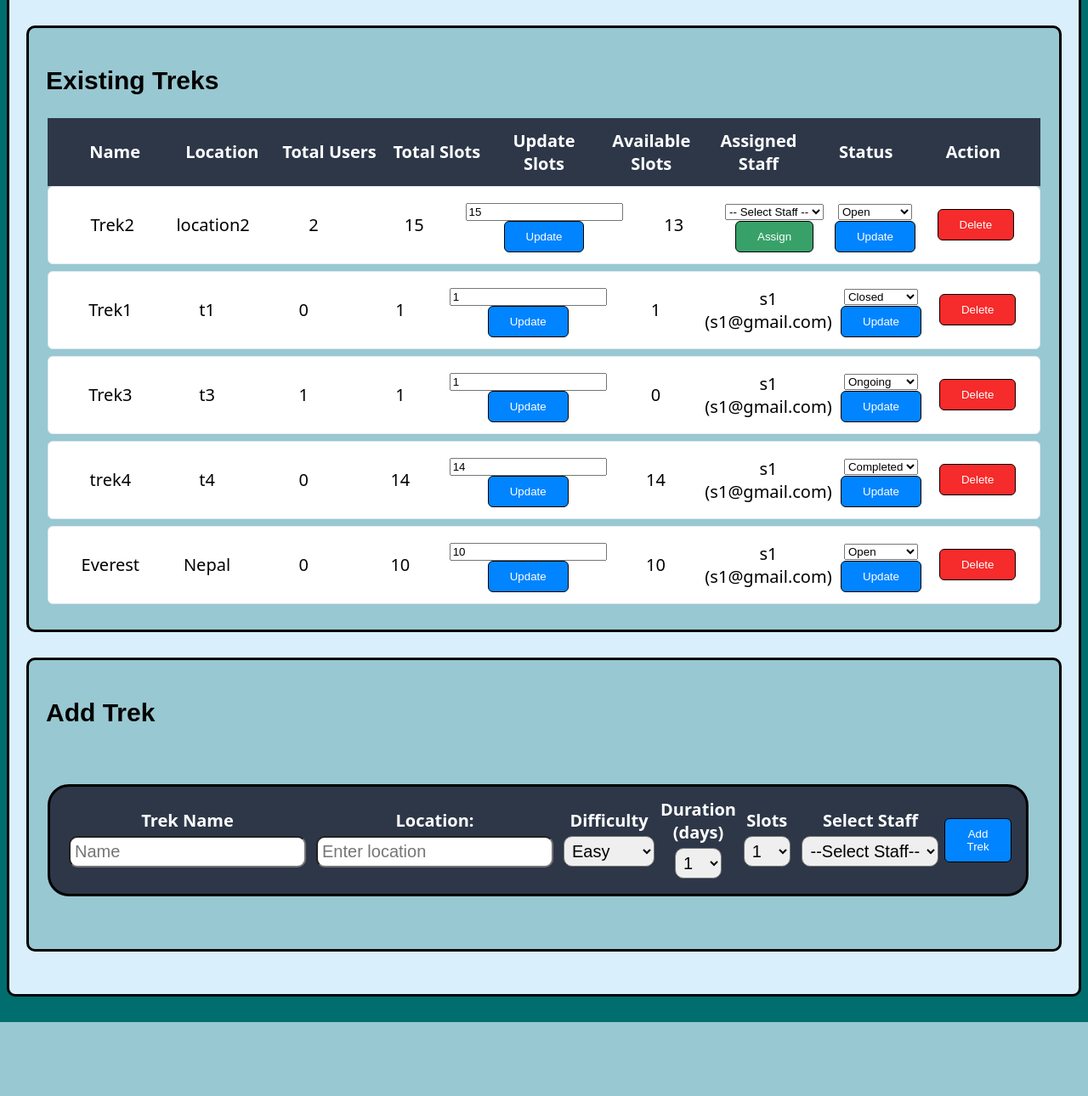
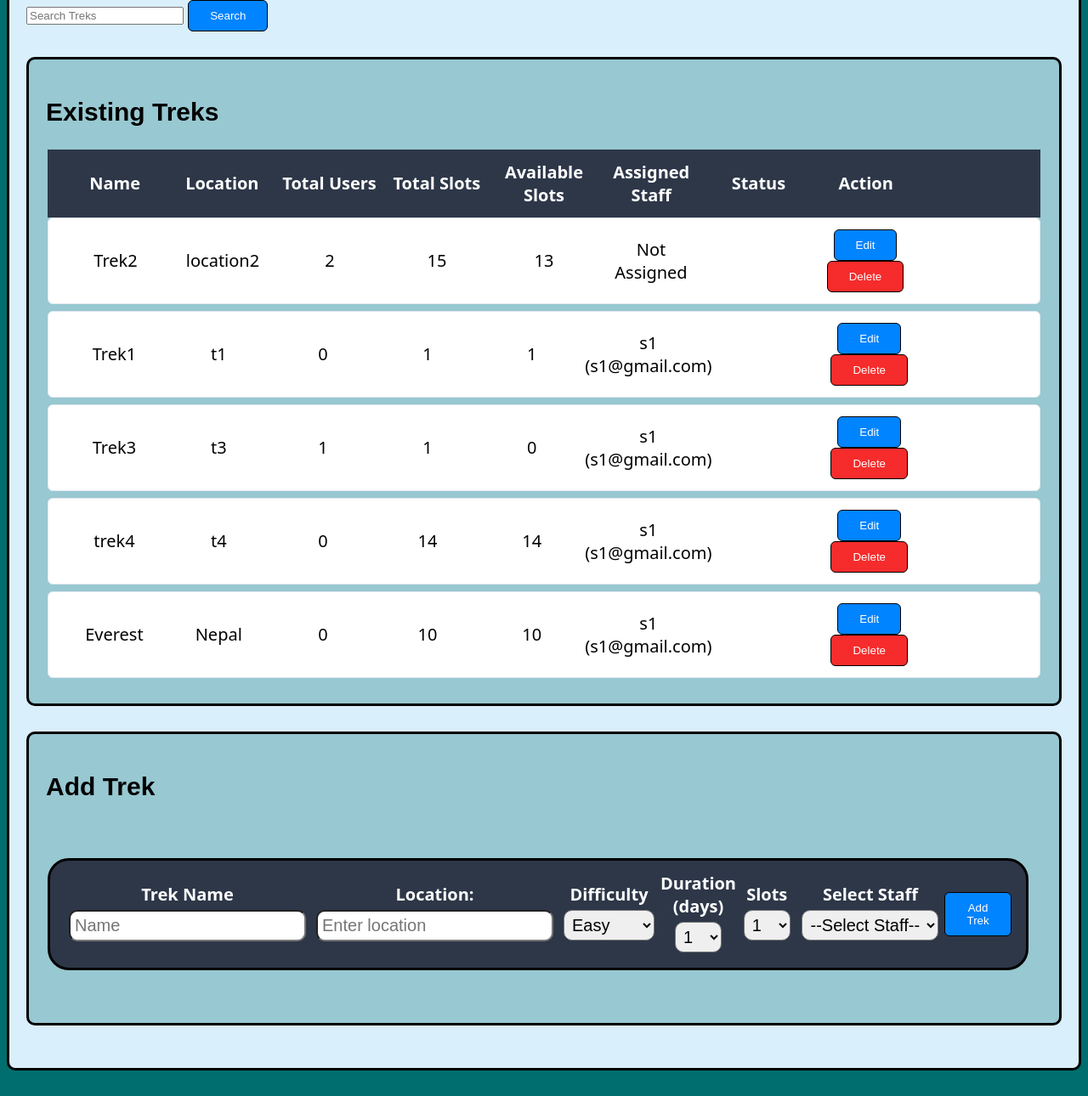
Before and after one commit to 25f2004244/trekking-management-application, a Flask app: page /admin_dashboard?section=treks in a window 1280 px wide. Shown: the part 125-1415 px from the top of the page at 85% size. Before the commit the page ends 1328 px from the top, so only its background shows below. Run offline with Flask 3, Linux system fonts and the light colour scheme; a user stored in the database is signed in.

Commit message:
Added Search Functionality and Fixed Bugs Across Dashboards.

```diff
--- a/main.py
+++ b/main.py
@@ -8,14 +8,6 @@ app.secret_key='trek-secret-key'
 app.config['SQLALCHEMY_DATABASE_URI'] = 'sqlite:///database.db'
 
 db.init_app(app)
-
-# users = user_model.query.all()
-# for user in users:
-#     user.is_active = True
-# db.session.commit()
-
-
-
 
 with app.app_context():
     db.create_all()
@@ -115,6 +107,9 @@ def signup():
         email = request.form.get('email')
         password = request.form.get('password')
         role = request.form.get('role')
+
+        if role not in ('user', 'staff'):
+            return "Invalid role"
         check_user = user_model.query.filter_by(email=email).first()
 
         if check_user:
@@ -143,68 +138,86 @@ def admin_dashboard():
         return redirect(url_for('admin_login'))
 
     section=request.args.get('section','dashboard')
+    search_query = request.args.get('search', '').strip()
     data = None
-
     total_staff = user_model.query.filter_by(role='staff',is_active=True,is_approved=True).count()
-    approved_staff = user_model.query.filter_by(role='staff', is_approved=True,is_active=True).all()
-    not_approved_staff = user_model.query.filter_by(role='staff', is_approved=False,is_active=True).all()
-    blacklisted_staff = user_model.query.filter_by(role='staff', is_active=False).all()
-
-    blacklisted_users = user_model.query.filter_by(role='user', is_active=False).all()
-
     total_users = user_model.query.filter_by(role='user',is_active=True).count()
     total_treks = trek_model.query.count()
     total_bookings = booking_model.query.count()
 
-    if section == 'users':
-        data = user_model.query.filter_by(role='user').all()
+    name_filter = None
+    if search_query:
+        name_filter = (user_model.username.ilike(f'%{search_query}%')) | (user_model.email.ilike(f'%{search_query}%'))
 
-    elif section == 'staff':
-        data = user_model.query.filter_by(role='staff').all()
+    approved_staff_q = user_model.query.filter_by(role='staff', is_approved=True, is_active=True)
+    not_approved_staff_q = user_model.query.filter_by(role='staff', is_approved=False, is_active=True)
+    blacklisted_staff_q = user_model.query.filter_by(role='staff', is_active=False)
+
+    if section == 'staff' and name_filter is not None:
+        approved_staff = approved_staff_q.filter(name_filter).all()
+        not_approved_staff = not_approved_staff_q.filter(name_filter).all()
+        blacklisted_staff = blacklisted_staff_q.filter(name_filter).all()
+    else:
+        approved_staff = approved_staff_q.all()
+        not_approved_staff = not_approved_staff_q.all()
+        blacklisted_staff = blacklisted_staff_q.all()
+
+    active_users_q = user_model.query.filter_by(role='user', is_active=True)
+    blacklisted_users_q = user_model.query.filter_by(role='user', is_active=False)
+
+    if section == 'users' and name_filter is not None:
+        data = active_users_q.filter(name_filter).all()
+        blacklisted_users = blacklisted_users_q.filter(name_filter).all()
+    else:
+        data = active_users_q.all()
+        blacklisted_users = blacklisted_users_q.all()
+
+    if section == 'treks':
+        if search_query:
+            data = trek_model.query.filter(
+                (trek_model.name.ilike(f'%{search_query}%')) | (trek_model.location.ilike(f'%{search_query}%'))
+            ).all()
+        else:
+            data = trek_model.query.all()
 
     elif section == 'bookings':
-        data = trek_model.query.order_by(trek_model.trek_id.desc()).all()
+        if search_query:
+            data = trek_model.query.filter(trek_model.name.ilike(f'%{search_query}%')).order_by(trek_model.trek_id.desc()).all()
+        else:
+            data = trek_model.query.order_by(trek_model.trek_id.desc()).all()
 
-    elif section == 'treks':
-        data = trek_model.query.all()
-
-    return render_template('admin_dashboard.html',section=section,data=data,total_users=total_users,total_staff=total_staff,total_treks=total_treks,total_bookings=total_bookings,approved_staff=approved_staff,not_approved_staff=not_approved_staff,blacklisted_staff=blacklisted_staff,blacklisted_users=blacklisted_users)
+    return render_template('admin_dashboard.html',section=section,data=data,total_users=total_users,total_staff=total_staff,total_treks=total_treks,total_bookings=total_bookings,approved_staff=approved_staff,not_approved_staff=not_approved_staff,blacklisted_staff=blacklisted_staff,blacklisted_users=blacklisted_users,search_query=search_query)
 
 
 @app.route('/add_trek',methods=['POST'])
 def add_trek():
+    if 'role' not in session or session['role'] != 'admin':
+        return redirect(url_for('admin_login'))
     name = request.form['name']
     difficulty = request.form['difficulty']
-    duration = request.form['duration']
-    slots = request.form['slots']
+    duration = int(request.form['duration'])
+    slots = int(request.form['slots'])
 
     staff_id=request.form.get('staff_id')
-    if staff_id=="":
-        staff_id=None
+    if staff_id:
+        staff_id = int(staff_id)
+    else:
+        staff_id = None
 
     location=request.form.get('location')
     if not location:
         location = "to be announced"
 
-    new_trek = trek_model(name=name,difficulty=difficulty,duration=duration,slots=slots,assigned_staff=staff_id,status='open',location=location)
+    new_trek = trek_model(name=name,difficulty=difficulty,duration=duration,slots=slots,assigned_staff=staff_id,status='Open',location=location)
     db.session.add(new_trek)
     db.session.commit()
     return redirect(url_for('admin_dashboard', section='treks'))
 
 
-@app.route('/assign_staff/<int:trek_id>', methods=['POST'])
-def assign_staff(trek_id):
-    staff_id = request.form.get('staff_id')
-    trek = trek_model.query.get(trek_id)
-
-    if staff_id:
-        trek.assigned_staff = int(staff_id)
-        db.session.commit()
-    return redirect(url_for('admin_dashboard',section='treks'))
-
-
 @app.route('/approve_staff/<int:id>')
 def approve_staff(id):
+    if 'role' not in session or session['role'] != 'admin':
+        return redirect(url_for('admin_login'))
     user = db.session.get(user_model, id)
     user.is_approved = True
     db.session.commit()
@@ -213,22 +226,19 @@ def approve_staff(id):
 
 @app.route('/remove_staff/<int:id>')
 def remove_staff(id):
+    if 'role' not in session or session['role'] != 'admin':
+        return redirect(url_for('admin_login'))
     user = db.session.get(user_model,id)
     user.is_approved = False
     db.session.commit()
     return redirect(url_for('admin_dashboard',section='staff'))
 
 
-@app.route('/reject_staff/<int:id>',methods=['POST'])
-def reject_staff(id):
-    user = db.session.get(user_model,id)
-    user.is_approved = False
-    db.session.commit()
-    return redirect(url_for('admin_dashboard' , section='staff'))
-
 
 @app.route('/blacklist/<int:id>')
 def blacklist(id):
+    if 'role' not in session or session['role'] != 'admin':
+        return redirect(url_for('admin_login'))
     user = db.session.get(user_model,id)
     if user.role=='staff':
         user.is_active = False
@@ -238,10 +248,14 @@ def blacklist(id):
         user.is_active=False
         db.session.commit()
         return redirect(url_for('admin_dashboard',section='users'))
+    else:
+        return "Cannot blacklist Admin!"
 
 
 @app.route('/remove_staff_blacklist/<int:id>')
 def remove_staff_blacklist(id):
+    if 'role' not in session or session['role'] != 'admin':
+        return redirect(url_for('admin_login'))
     user = db.session.get(user_model,id)
     user.is_active = True
     db.session.commit()
@@ -250,6 +264,8 @@ def remove_staff_blacklist(id):
 
 @app.route('/remove_user_blacklist/<int:id>')
 def remove_user_blacklist(id):
+    if 'role' not in session or session['role'] != 'admin':
+        return redirect(url_for('admin_login'))
     user = db.session.get(user_model,id)
     user.is_active = True
     db.session.commit()
@@ -258,28 +274,42 @@ def remove_user_blacklist(id):
 
 @app.route('/delete_trek/<int:id>',methods=['POST'])
 def delete_trek(id):
+    if 'role' not in session or session['role'] != 'admin':
+        return redirect(url_for('admin_login'))
     trek = db.session.get(trek_model, id)
     db.session.delete(trek)
     db.session.commit()
     return redirect(url_for('admin_dashboard', section='treks'))
 
 
-@app.route('/update_slots_admin/<int:id>', methods=['POST'])
-def update_slots_admin(id):
-    trek = trek_model.query.filter_by(trek_id=id).first()
 
+
+@app.route('/edit_trek/<int:trek_id>', methods=['GET', 'POST'])
+def edit_trek(trek_id):
+    if 'role' not in session or session['role'] != 'admin':
+        return redirect(url_for('admin_login'))
+    trek = db.session.get(trek_model,trek_id)
     if not trek:
         return "Trek not found"
 
-    slots = int(request.form['slots'])
+    staff = user_model.query.filter_by(role='staff', is_approved=True,is_active=True).all()
 
-    if slots < 1:
-        return "Invalid slot value"
+    if request.method == 'POST':
+        trek.name = request.form.get('name')
+        trek.location = request.form.get('location')
+        trek.slots = int(request.form.get('slots'))
+        trek.status = request.form.get('status')
 
-    trek.slots = slots
-    db.session.commit()
+        staff_id = request.form.get('staff_id')
+        if staff_id:
+            trek.assigned_staff = int(staff_id)
+        else:
+            trek.assigned_staff = None
+        db.session.commit()
+        return redirect(url_for('admin_dashboard', section='treks'))
 
-    return redirect(url_for('admin_dashboard', section='treks'))
+    return render_template('edit_trek.html', trek=trek, staff=staff)
+
 
 
 
@@ -298,7 +328,7 @@ def user_dashboard():
 
     user=user_model.query.get(session['user_id'])
     bookings=booking_model.query.filter_by(user_id=session['user_id']).all()
-    user_treks = [b.trek_id for b in bookings]
+    user_treks = [b.trek_id for b in bookings if b.booking_status in ('pending', 'approved')]
 
     if request.method == 'POST' and section == 'settings':
         if 'update_username' in request.form:
@@ -318,16 +348,23 @@ def user_dashboard():
         db.session.commit()
         return redirect(url_for('user_dashboard', section='settings'))
 
+    search_query = request.args.get('search', '').strip()
+
     if section == 'treks':
-        data=trek_model.query.all()
+        if search_query:
+            data = trek_model.query.filter(
+                (trek_model.name.ilike(f'%{search_query}%')) | (trek_model.location.ilike(f'%{search_query}%'))
+            ).all()
+        else:
+            data = trek_model.query.all()
 
-    return render_template('user_dashboard.html',section=section,data=data,bookings=bookings,user_treks=user_treks,user=user)
+    return render_template('user_dashboard.html',section=section,data=data,bookings=bookings,user_treks=user_treks,user=user,search_query=search_query)
 
 
 
 @app.route('/book_trek/<int:id>', methods=['POST'])
 def book_trek(id):
-    if 'user_id' not in session:
+    if 'role' not in session or session['role'] != 'user':
         return redirect(url_for('user_login'))
 
     existing = booking_model.query.filter_by(user_id=session['user_id'],trek_id=id).first()
@@ -338,7 +375,7 @@ def book_trek(id):
     t = trek_model.query.get(id)
     if not t:
         return 'Trek Not Found'
-    if t.status != 'open':
+    if t.status != 'Open':
         return "Booking not allowed for this trek"
     approved_count = booking_model.query.filter_by(trek_id=id,booking_status='approved').count()
 
@@ -386,17 +423,25 @@ def staff_dashboard():
         db.session.commit()
         return redirect(url_for('staff_dashboard', section='dashboard'))
 
+    search_query = request.args.get('search', '').strip()
     if section=='dashboard':
         data=trek_model.query.filter_by(assigned_staff=session['user_id']).all()
     elif section=='treks':
-        data=trek_model.query.filter_by(assigned_staff=session['user_id']).all()
+        base_query = trek_model.query.filter_by(assigned_staff=session['user_id'])
+        if search_query:
+            base_query = base_query.filter(
+                (trek_model.name.ilike(f'%{search_query}%')) | (trek_model.location.ilike(f'%{search_query}%'))
+            )
+        data = base_query.all()
 
-    return render_template('staff_dashboard.html',data=data,section=section,user=user)
+    return render_template('staff_dashboard.html',data=data,section=section,user=user,search_query=search_query)
 
 
 
 @app.route('/update_slots_staff/<int:id>', methods=['POST'])
 def update_slots_staff(id):
+    if 'role' not in session or session['role'] != 'staff':
+        return redirect(url_for('staff_login'))
     trek = trek_model.query.filter_by(
         trek_id=id,
         assigned_staff=session['user_id']
@@ -412,9 +457,10 @@ def update_slots_staff(id):
     return redirect(url_for('staff_dashboard', section='treks'))
 
 
-
 @app.route('/update_status/<int:id>', methods=['POST'])
 def update_status(id):
+    if 'role' not in session or session['role'] not in ('staff', 'admin'):
+        return redirect(url_for('home'))
 
     trek = trek_model.query.filter_by(trek_id=id).first()
     if not trek:
@@ -428,16 +474,16 @@ def update_status(id):
 
     if session['role'] == 'staff':
         return redirect(url_for('staff_dashboard', section='treks'))
-
     elif session['role'] == 'admin':
         return redirect(url_for('admin_dashboard', section='treks'))
-
-    return "Unauthorized"
 
 
 
 @app.route('/update_booking_status/<int:id>', methods=['POST'])
 def update_booking_status(id):
+    if 'role' not in session or session['role'] not in ('staff', 'admin'):
+        return redirect(url_for('home'))
+
     booking = booking_model.query.get(id)
     if not booking:
         return "Booking not found"
@@ -450,9 +496,8 @@ def update_booking_status(id):
 
     if new_status == 'approved':
         approved_count = booking_model.query.filter_by(trek_id=booking.trek_id,booking_status='approved').count()
-        if booking.trek.status != 'open':
+        if booking.trek.status != 'Open':
             return "Trek not open"
-
         if approved_count >= booking.trek.slots:
             return "No slots available"
 
@@ -461,11 +506,8 @@ def update_booking_status(id):
 
     if session['role'] == 'staff':
         return redirect(url_for('staff_dashboard', section='treks'))
-
     elif session['role'] == 'admin':
         return redirect(url_for('admin_dashboard', section='bookings'))
-
-    return "Unauthorized"
 
 
 
--- a/model.py
+++ b/model.py
@@ -28,7 +28,7 @@ class trek(db.Model):
     duration = db.Column(db.Integer,nullable=False)
     slots = db.Column(db.Integer,nullable=False)
     assigned_staff = db.Column(db.Integer,db.ForeignKey(user.user_id),nullable=True)
-    status = db.Column(db.String(20),default='open')
+    status = db.Column(db.String(20),default='Open')
     location = db.Column(db.String(100),default='To be announced')
 
     bookings = db.relationship('booking', backref='trek',cascade="all, delete")
--- a/templates/admin_dashboard.html
+++ b/templates/admin_dashboard.html
@@ -55,6 +55,24 @@
 <!-- MANAGE TREKS -->
 {% elif section == 'treks' %}
 
+
+
+<div class="search-bar-container">
+        <form method="GET" action="{{ url_for('admin_dashboard') }}">
+            <!-- This hidden input makes sure you stay on the 'treks' page after searching -->
+            <input type="hidden" name="section" value="treks">
+
+            <input type="text" name="search" placeholder="Search Treks" value="{{ search_query or '' }}">
+            <button type="submit" class="button btn-update">Search</button>
+
+            {% if search_query %}
+                <a href="{{ url_for('admin_dashboard', section='treks') }}" class="button btn-clear">Clear Filter</a>
+            {% endif %}
+        </form>
+    </div>
+
+
+
 <div class="open-container">
     <h2 style="font-family: sans-serif;">Existing Treks</h2>
     <table>
@@ -63,83 +81,55 @@
             <th>Location</th>
             <th>Total Users</th>
             <th>Total Slots</th>
-            <th>Update Slots</th>
             <th>Available Slots</th>
             <th>Assigned Staff</th>
             <th>Status</th>
             <th>Action</th>
         </tr>
-
         {% for t in data %}
         <tr class="trek-row">
 
             <td>{{ t.name }}</td>
-
             <td>{{ t.location }}</td>
-
             <td>
                 {{ t.bookings| selectattr('booking_status','equalto','approved')|list| length}}
             </td>
-
-            <!-- TOTAL SLOTS -->
             <td>{{ t.slots }}</td>
-
-            <!-- UPDATE SLOTS -->
-            <td>
-                <form method="POST" action="/update_slots_admin/{{ t.trek_id }}">
-                    <input type="number" name="slots" value="{{ t.slots }}" min="1">
-                    <button class="button btn-update" type="submit">Update</button>
-                </form>
-            </td>
-
-            <!-- AVAILABLE SLOTS -->
             <td>
                 {{ t.slots - (t.bookings | selectattr('booking_status','equalto','approved') | list | length) }}
             </td>
-
-            <!-- STAFF -->
             <td>
                 {% if t.staff %}
                 {{ t.staff.username }} ({{ t.staff.email }})
-                {% else %}
-                <form action="/assign_staff/{{ t.trek_id }}" method="POST">
-                    <select name="staff_id" required>
-                        <option value="">-- Select Staff --</option>
-                        {% for s in approved_staff %}
-                        <option value="{{ s.user_id }}">{{ s.username }}</option>
-                        {% endfor %}
-                    </select>
-                    <button class="button btn-approve" type="submit">Assign</button>
-                </form>
+                {%else%}
+                Not Assigned
                 {% endif %}
             </td>
             <td>
-                <form method="POST" action="/update_status/{{ t.trek_id }}">
-                    <select name="status">
-                        <option value="open" {% if t.status=='open' %}selected{% endif %}>Open</option>
-                        <option value="closed" {% if t.status=='closed' %}selected{% endif %}>Closed</option>
-                        <option value="ongoing" {% if t.status=='ongoing' %}selected{% endif %}>Ongoing</option>
-                        <option value="completed" {% if t.status=='completed' %}selected{% endif %}>Completed
-                        </option>
-                    </select>
-                    <button type="submit" class="button btn-update">Update</button>
-                </form>
+                {% if t.status=='Open' %}Open
+                {% elif t.status=='Closed' %}Closed
+                {% elif t.status=='Ongoing' %}Ongoing
+                {% elif t.status=='Completed' %}Completed
+                {%endif%}
             </td>
             <td>
-                <form method="POST" action="/delete_trek/{{ t.trek_id }}"
+                <a href="{{ url_for('edit_trek', trek_id=t.trek_id) }}">
+                    <button class="button btn-update">Edit</button>
+                </a>
+                <form method="POST" action="{{ url_for('delete_trek', id=t.trek_id) }}"
                     onsubmit="return confirm('Are you sure you want to delete this trek?');">
                     <button type="submit" class="button btn-danger">
                         Delete
                     </button>
                 </form>
             </td>
-
         </tr>
         {% endfor %}
+    </table>
+</div>
 
 
-    </table>
-</div>
+
 
 
 <div class="open-container">
@@ -199,9 +189,22 @@
 
 
 
+
+
+
 <!--  MANAGE STAFF  -->
 {%elif section == 'staff'%}
 
+<div class="search-bar-container">
+    <form method="GET" action="{{ url_for('admin_dashboard') }}">
+        <input type="hidden" name="section" value="staff">
+        <input type="text" name="search" placeholder="Search Staff" value="{{ search_query or '' }}">
+        <button type="submit" class="button btn-update">Search</button>
+        {% if search_query %}
+            <a href="{{ url_for('admin_dashboard', section='staff') }}" class="button btn-clear">Clear Filter</a>
+        {% endif %}
+    </form>
+</div>
 <div class="open-container">
     <h2 style="font-family: sans-serif;">Existing Staff</h2>
     <table style="width: 97%;">
@@ -275,6 +278,16 @@
 
 {%elif section=='users'%}
 
+<div class="search-bar-container">
+    <form method="GET" action="{{ url_for('admin_dashboard') }}">
+        <input type="hidden" name="section" value="users">
+        <input type="text" name="search" placeholder="Search Users" value="{{ search_query or '' }}">
+        <button type="submit" class="button btn-update">Search</button>
+        {% if search_query %}
+            <a href="{{ url_for('admin_dashboard', section='users') }}" class="button btn-clear">Clear Filter</a>
+        {% endif %}
+    </form>
+</div>
 
 <div class="open-container">
     <h2 style="font-family: sans-serif;">All Users</h2>
@@ -328,7 +341,7 @@
     {% for t in data %}
     <div class="open-container">
 
-        <h3>{{ t.name |upper}} : ({{ t.location |capitalize}})</h3>
+        <h3>{{ t.name |upper}} : ({{ t.location |capitalize}}) | </h3>
 
         <table style="width: 97%;">
             <tr class="trek-header-5">
@@ -339,7 +352,7 @@
                 <th>Action</th>
             </tr>
 
-            {% for b in t.bookings|sort(attribute='id', reverse=True) %}
+            {% for b in t.bookings|sort(attribute='booking_id', reverse=True) %}
             <tr class="trek-row-5">
 
                 <td>{{ b.user.username }}</td>
```
Also changed, not shown: templates/edit_trek.html (added, +41 -0 lines), templates/staff_dashboard.html (+16 -4 lines), templates/user_dashboard.html (+24 -14 lines), instance/database.db (deleted), 1 other file.
